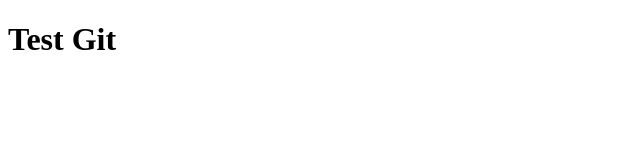
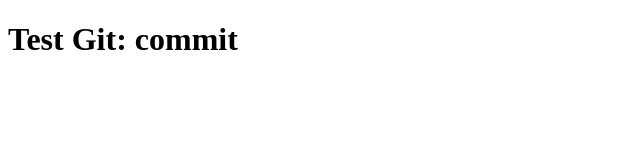
Before and after one commit to TanyaFan/simplegit, a plain HTML site: page index.html in a window 1280 px wide. Shown: the whole page, without its empty margins (0-640 px from the left). Drawn offline with Linux system fonts and the light colour scheme.

Commit message:
Test: git commit -m

```diff
--- a/index.html
+++ b/index.html
@@ -3,6 +3,6 @@
 <head>
 </head>
 <body>
-	<h1>Test Git</h1>
+	<h1>Test Git: commit</h1>
 </body>
 </html>
```
